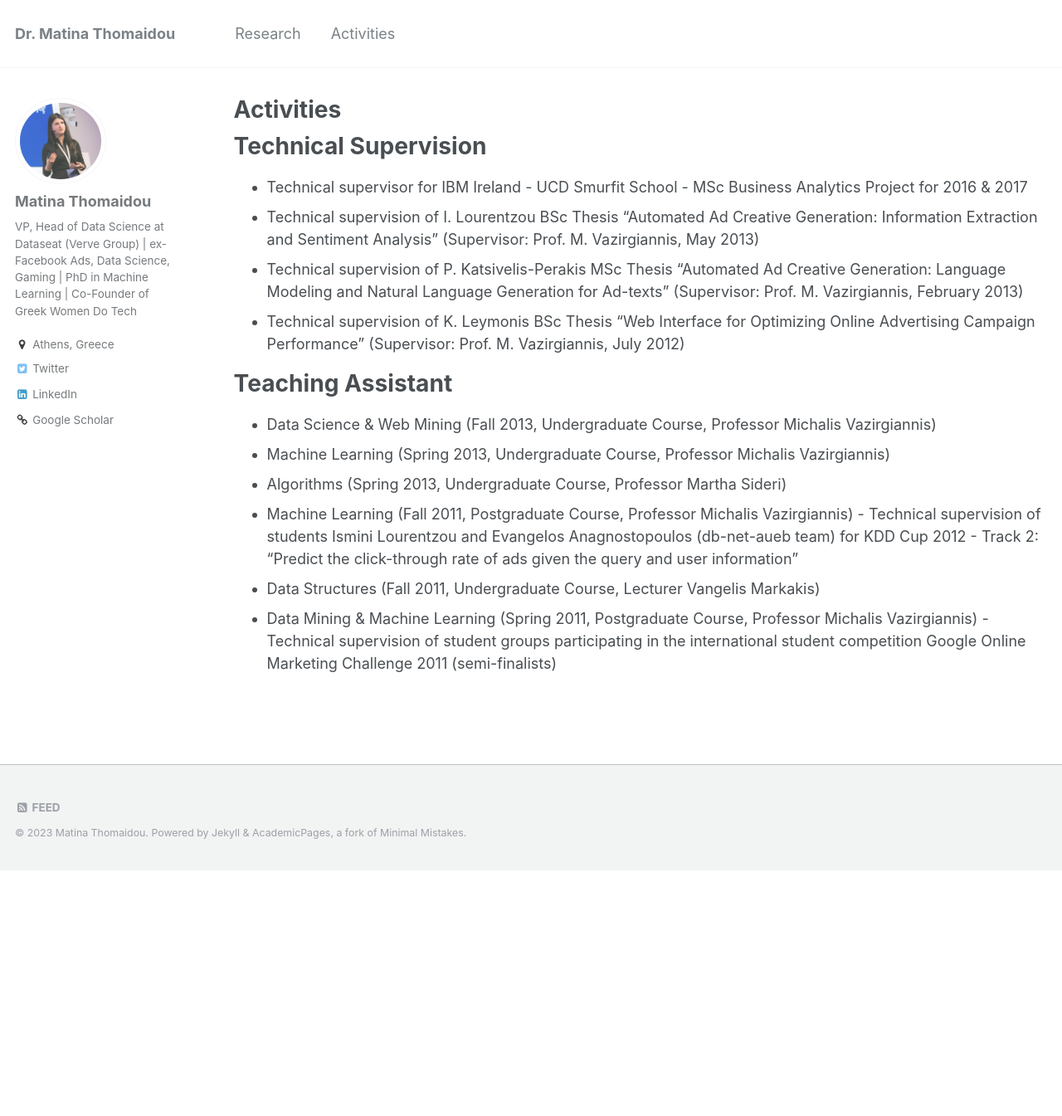
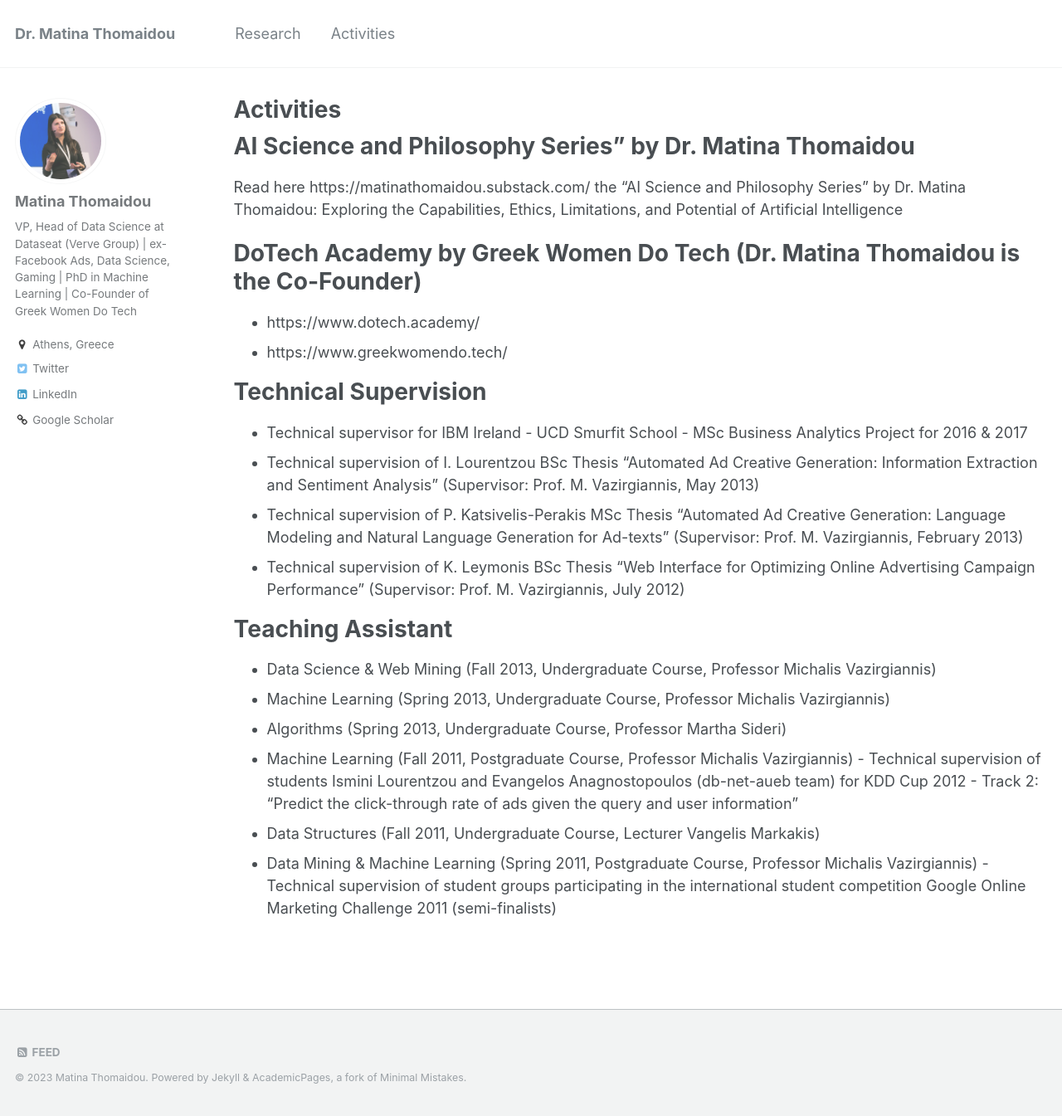
Before and after one commit to matinathomaidou/matinathomaidou.github.io, a Jekyll site: the page built from _pages/activities.md, in a window 1280 px wide and 1345 px high. Shown: the whole window at 83% size. Built offline with Jekyll 4.4.1, drawn with Linux system fonts in a browser that asks for light colours.

Commit message:
substack AI Series and GWDT
substack AI Series and GWDT

```diff
--- a/_pages/activities.md
+++ b/_pages/activities.md
@@ -7,6 +7,16 @@ redirect_from:
 ---
 
 {% include base_path %}
+
+
+AI Science and Philosophy Series" by Dr. Matina Thomaidou
+======
+Read here https://matinathomaidou.substack.com/ the "AI Science and Philosophy Series" by Dr. Matina Thomaidou: Exploring the Capabilities, Ethics, Limitations, and Potential of Artificial Intelligence
+
+DoTech Academy by Greek Women Do Tech (Dr. Matina Thomaidou is the Co-Founder)
+======
+* https://www.dotech.academy/
+* https://www.greekwomendo.tech/
 
 Technical Supervision
 ======
```
Also changed, not shown: _pages/about.md (+2 -0 lines).
